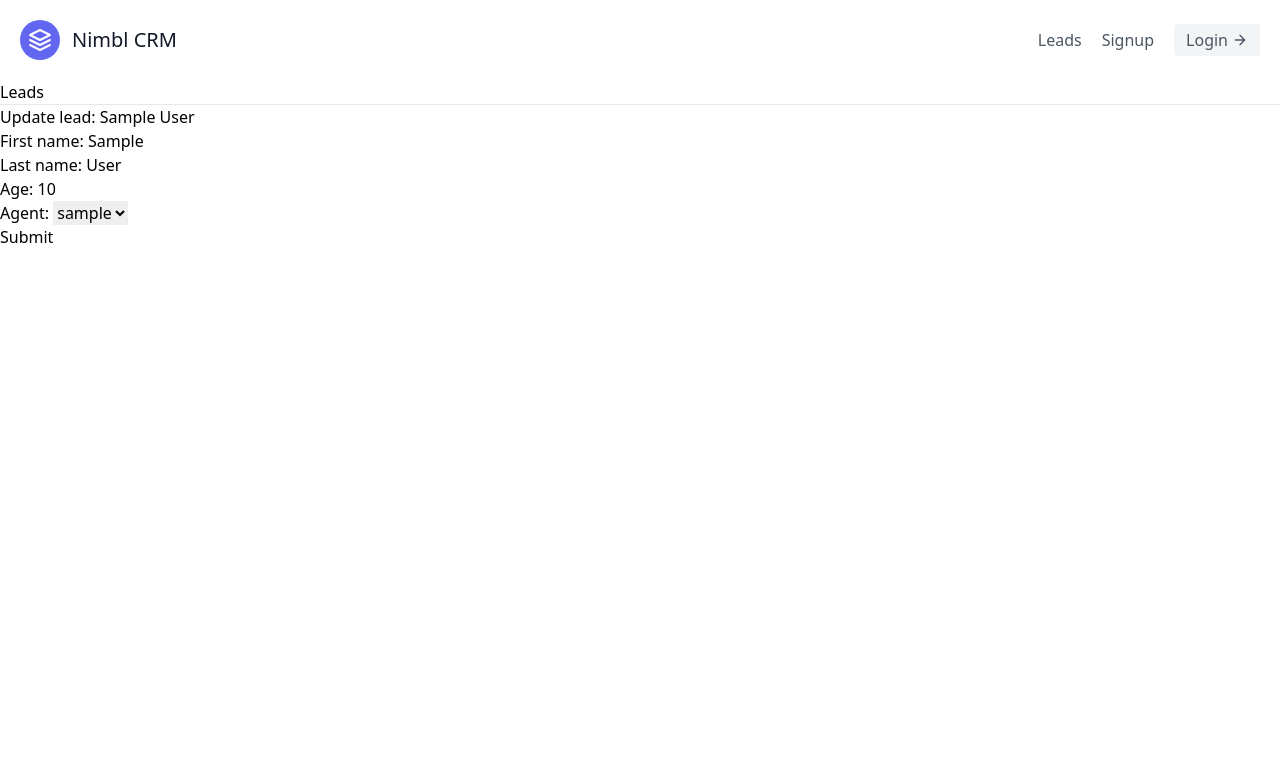
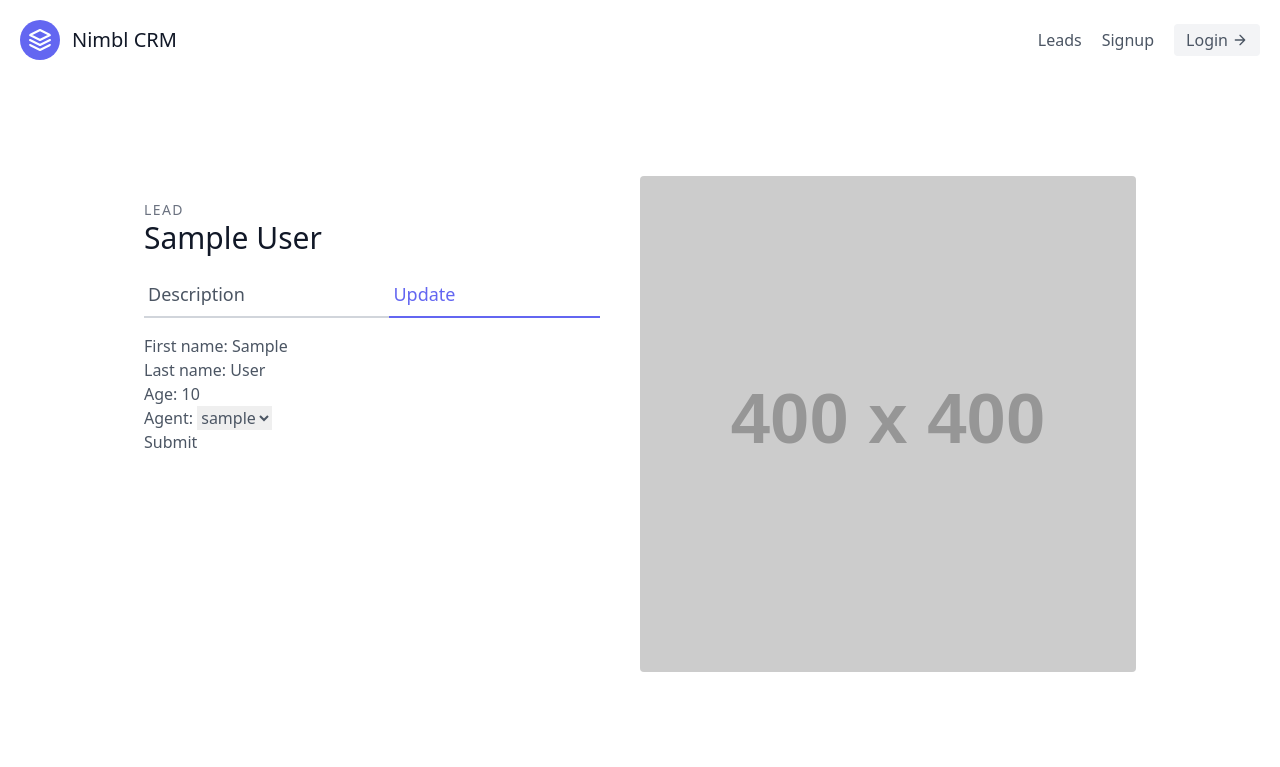
Before and after one commit to vdgvzr/django-crm, a Django app: page /leads/1/update/ in a window 1280 px wide. Shown: the top 767 px of the page. Run offline with Django 3.2, Linux system fonts and the light colour scheme; tables that the repository leaves empty hold one stand-in row (values such as "Sample post"); some libraries are stand-ins or nearby versions.

Commit message:
Completed TailwindCSS application to lead detail and lead update view

```diff
--- a/leads/templates/leads/lead_update.html
+++ b/leads/templates/leads/lead_update.html
@@ -1,17 +1,35 @@
 {% extends 'base.html' %}
 
 {% block content %}
-    <a href="{% url 'leads:lead-list' %}">Leads</a>
+    <section class="text-gray-600 body-font overflow-hidden">
+        <div class="container px-5 py-24 mx-auto">
+            <div class="lg:w-4/5 mx-auto flex flex-wrap">
+                <div class="lg:w-1/2 w-full lg:pr-10 lg:py-6 mb-6 lg:mb-0">
+                    <h2 class="text-sm title-font text-gray-500 tracking-widest">LEAD</h2>
 
-    <hr />
+                    <h1 class="text-gray-900 text-3xl title-font font-medium mb-4">{{ lead.first_name }} {{ lead.last_name }}</h1>
 
-    <h1>Update lead: {{ lead.first_name }} {{ lead.last_name }}</h1>
+                    <div class="flex mb-4">
+                        <a href="{% url 'leads:lead-detail' lead.pk %}" class="flex-grow border-b-2 border-gray-300 py-2 text-lg px-1">
+                            Description
+                        </a>
 
-    <form method="POST">
-        {% csrf_token %}
+                        <a href="{% url 'leads:lead-update' lead.pk %}" class="flex-grow text-indigo-500 border-b-2 border-indigo-500 py-2 text-lg px-1">
+                            Update
+                        </a>
+                    </div>
 
-        {{ form.as_p }}
+                    <form method="POST">
+                        {% csrf_token %}
 
-        <button type="submit">Submit</button>
-    </form>
+                        {{ form.as_p }}
+
+                        <button type="submit">Submit</button>
+                    </form>
+                </div>
+
+                <img alt="ecommerce" class="lg:w-1/2 w-full lg:h-auto h-64 object-cover object-center rounded" src="https://dummyimage.com/400x400">
+            </div>
+        </div>
+    </section>
 {% endblock %}
```
Also changed, not shown: leads/templates/leads/lead_detail.html (+52 -10 lines).
